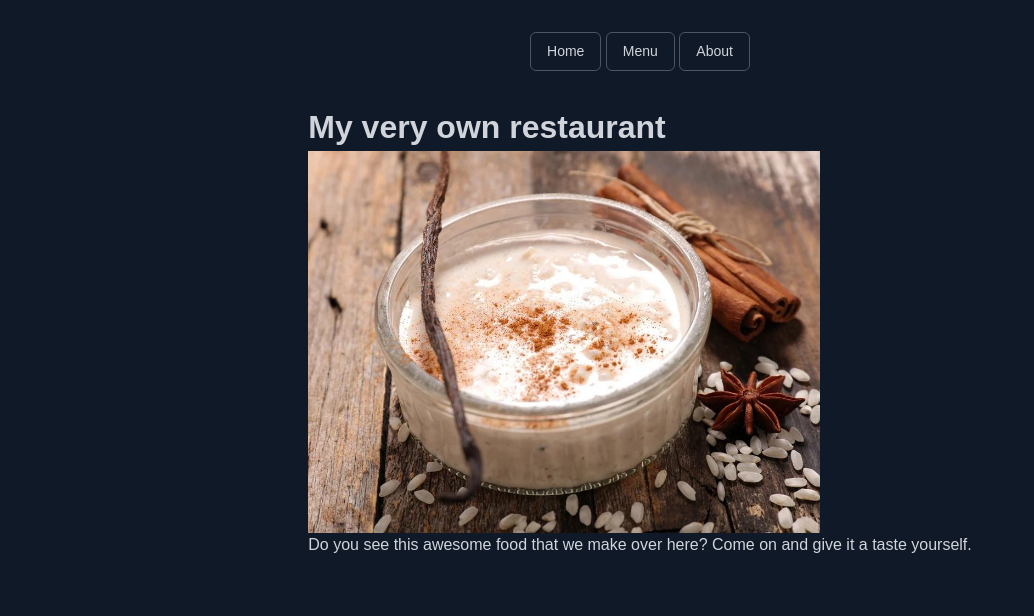
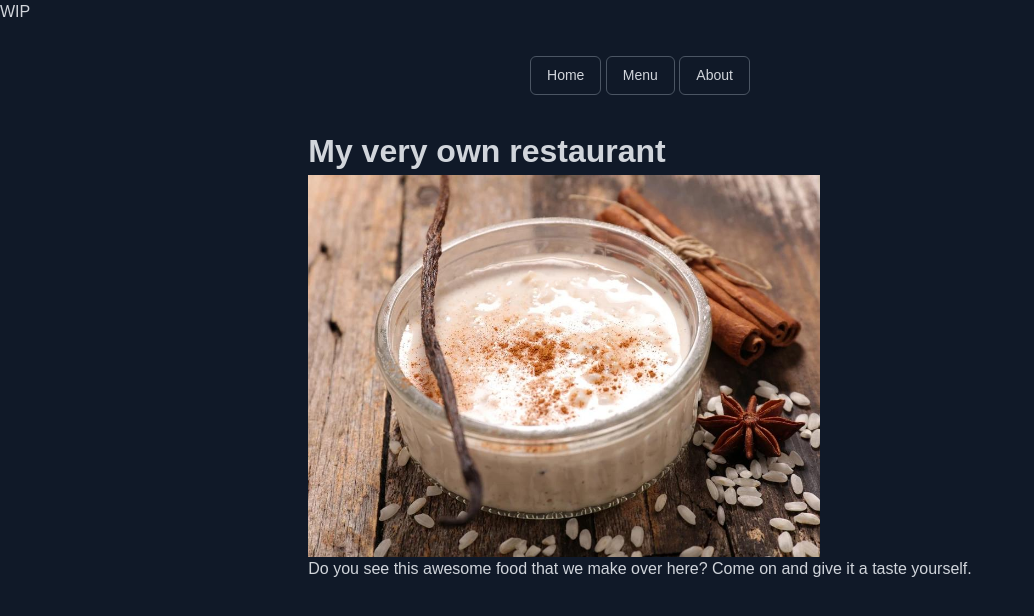
Before and after one commit to Matthis-GitHub/odin-restaurant-page, a website built with webpack: page src/index.html in a window 1280 px wide. Shown: the whole page, without its empty margins (0-1034 px from the left). Built offline with nearby package versions, Linux system fonts and the light colour scheme.

Commit message:
Add WIP notice to test deployment

```diff
--- a/src/index.html
+++ b/src/index.html
@@ -6,6 +6,7 @@
     <title>Odin Restaurant Page</title>
   </head>
   <body>
+    <div>WIP</div>
     <header>
       <nav>
         <button id="home">Home</button>
```
Also changed, not shown: dist/index.html.
